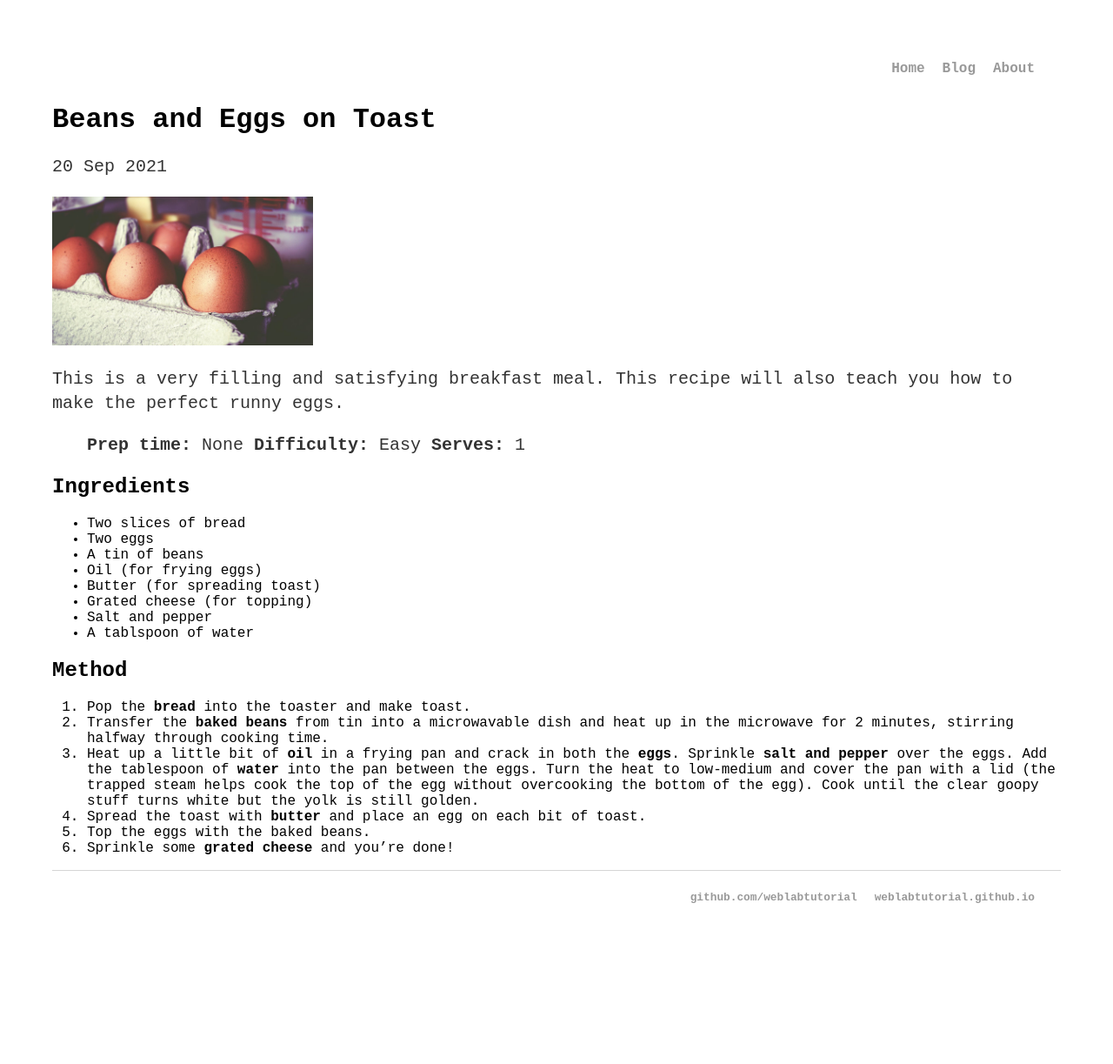
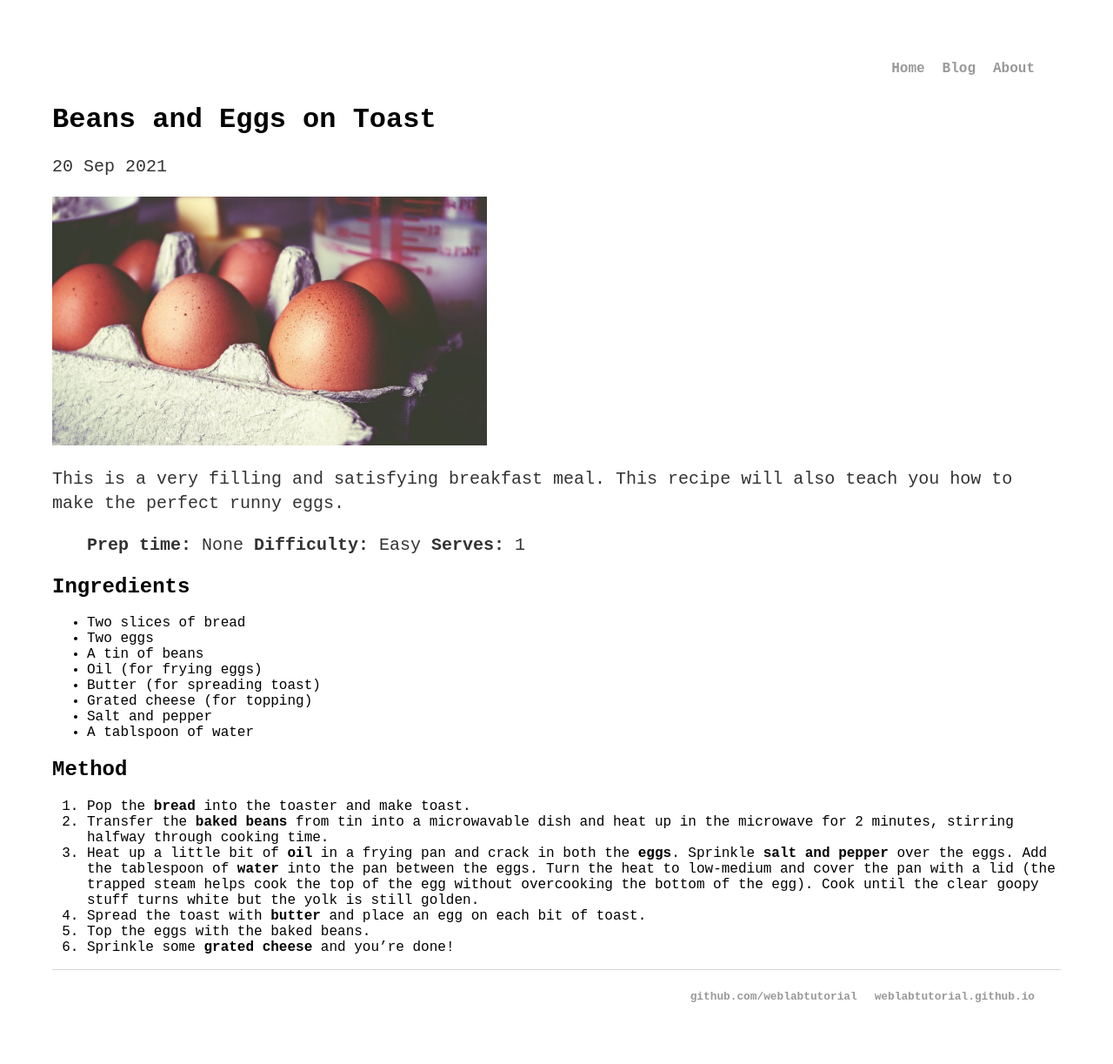
Before and after one commit to hwbekah/hwbekahlab1.github.io, a Jekyll site: the page built from _posts/2021-09-20-beans-and-eggs-on-toast.md, in a window 1280 px wide. Shown: the whole page at 87% size. Built offline with Jekyll 4.4.1, drawn with Linux system fonts in a browser that asks for light colours; before the commit the page ends 1109 px from its top, so only the background shows below that.

Commit message:
Update 2021-09-20-beans-and-eggs-on-toast.md

```diff
--- a/_posts/2021-09-20-beans-and-eggs-on-toast.md
+++ b/_posts/2021-09-20-beans-and-eggs-on-toast.md
@@ -4,7 +4,7 @@ title: "Beans and Eggs on Toast"
 date: 2021-09-20
 ---
 <div class="post-image">
-  <img src="/assets/images/eggs.jpeg" alt="Eggs" width="300px"/>
+  <img src="/assets/images/eggs.jpeg" alt="Eggs" width="500px"/>
 </div>
 
 This is a very filling and satisfying breakfast meal. This recipe will also teach you how to make the perfect runny eggs.
```
